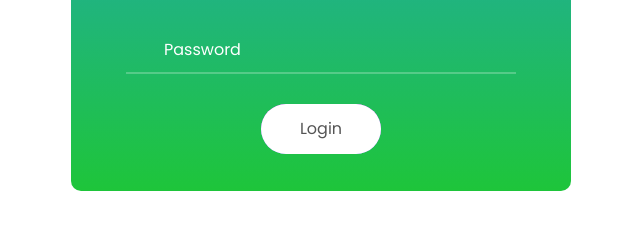
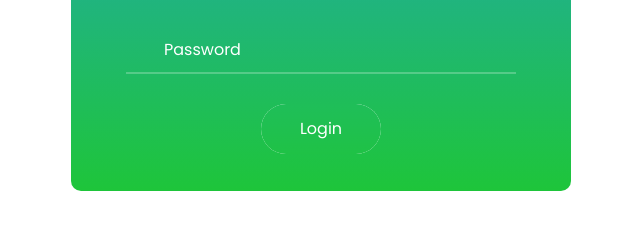
Before and after one commit to 8BitRobot/QC-LoginPage, a plain HTML site: page index.html in a window 1280 px wide. Shown: the part 466-696 px from the top of the page, without its empty margins (319-959 px from the left). Drawn offline with Linux system fonts and the light colour scheme.

Commit message:
reversed hover transition

```diff
--- a/index.html
+++ b/index.html
@@ -359,7 +359,76 @@
 
 	/*------------------------------------------------------------------
 	[ Button ]*/
+
 	.container-login100-form-btn {
+		width: 100%;
+		display: -webkit-box;
+		display: -webkit-flex;
+		display: -moz-box;
+		display: -ms-flexbox;
+		display: flex;
+		flex-wrap: wrap;
+		justify-content: center;
+	}
+
+	.login100-form-btn {
+		font-family: Poppins;
+		font-size: 16px;
+		color: #fff;
+		line-height: 1.2;
+
+		display: -webkit-box;
+		display: -webkit-flex;
+		display: -moz-box;
+		display: -ms-flexbox;
+		display: flex;
+		justify-content: center;
+		align-items: center;
+		padding: 0 20px;
+		min-width: 120px;
+		height: 50px;
+		border-radius: 25px;
+		background-color: #fff;
+		position: relative;
+		z-index: 1;
+
+		-webkit-transition: all 0.4s;
+		-o-transition: all 0.4s;
+		-moz-transition: all 0.4s;
+		transition: all 0.4s;
+	}
+
+	.login100-form-btn::before {
+		content: "";
+		display: block;
+		position: absolute;
+		z-index: -1;
+		width: 100%;
+		height: 100%;
+		border-radius: 25px;
+		background: -webkit-linear-gradient(bottom, #1fc246, #1fbe59);
+		background: -o-linear-gradient(bottom, #1fc246, #1fbe59);
+		background: -moz-linear-gradient(bottom, #1fc246, #1fbe59);
+		background: linear-gradient(bottom, #1fc246, #1fbe59);
+		top: 0;
+		left: 0;
+		opacity: 1;
+
+		-webkit-transition: all 0.4s;
+		-o-transition: all 0.4s;
+		-moz-transition: all 0.4s;
+		transition: all 0.4s;
+	}
+
+	.login100-form-btn:hover {
+		color: #333333
+	}
+
+	.login100-form-btn:hover:before {
+		opacity: 0;
+	}
+
+	/*.container-login100-form-btn {
 		width: 100%;
 		display: -webkit-box;
 		display: -webkit-flex;
@@ -428,7 +497,7 @@
 	.login100-form-btn:hover:before {
 		opacity: 0;
 	}
-
+	*/
 
 	/*------------------------------------------------------------------
 	[ Responsive ]*/
```
